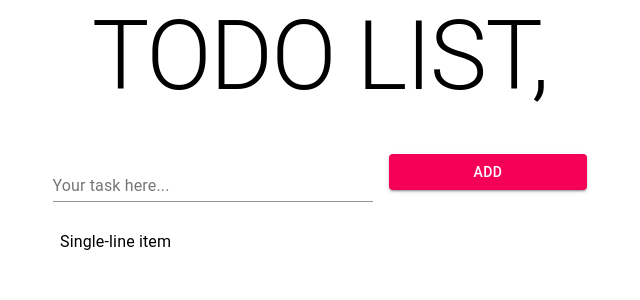
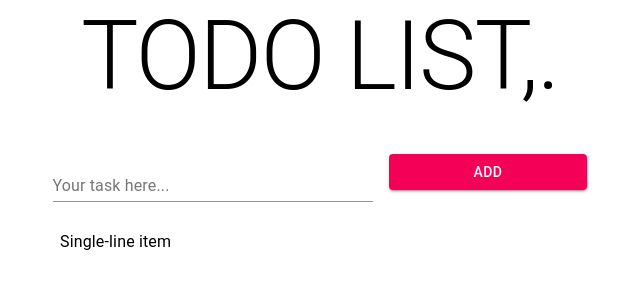
Before and after one commit to lifeeric/react-persits-with-firebase-preview-channel, a React (Create React App) app: page / in a window 1280 px wide. Shown: the top 300 px of the page, without its empty margins (320-960 px from the left). Built offline with nearby package versions, Linux system fonts and the light colour scheme.

Commit message:
added dot to app.js

```diff
--- a/src/App.tsx
+++ b/src/App.tsx
@@ -40,7 +40,7 @@ function App() {
     <div className="App">
       <Container maxWidth="sm">
         <Typography variant="h1" component="h2" gutterBottom>
-          TODO LIST,
+          TODO LIST,.
         </Typography>
 
         <form className={classes.root} noValidate autoComplete="off">
```
